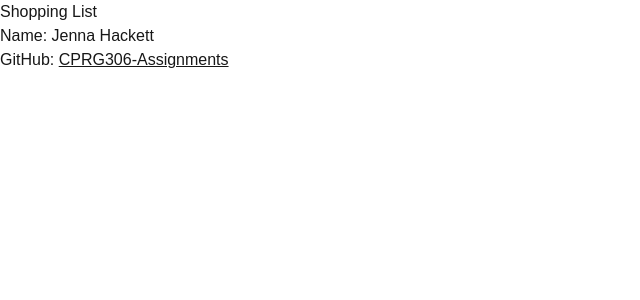
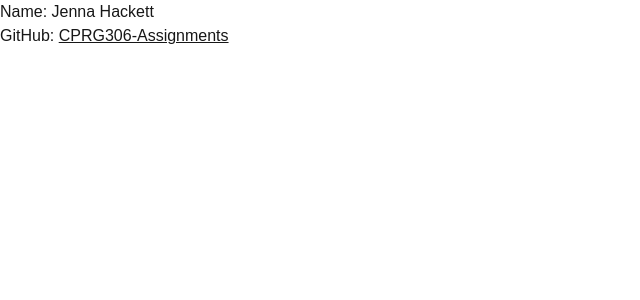
Before and after one commit to jenna-hackett/cprg306-assignments, a Next.js app: page /week-2 in a window 1280 px wide. Shown: the top 300 px of the page, without its empty margins (0-640 px from the left). Built offline with nearby package versions, Linux system fonts and the light colour scheme.

Commit message:
commented out the "shopping list" on week-2 page.js. Seems unnecessary on that page? Can uncomment if needed.

```diff
--- a/app/week-2/page.js
+++ b/app/week-2/page.js
@@ -7,7 +7,7 @@ import StudentInfo from "./StudentInfo";
 export default function Page() {
   return (
     <main>
-      <h1>Shopping List</h1>
+      {/* <h1>Shopping List</h1> */}
       <StudentInfo />
     </main>
   );
```
